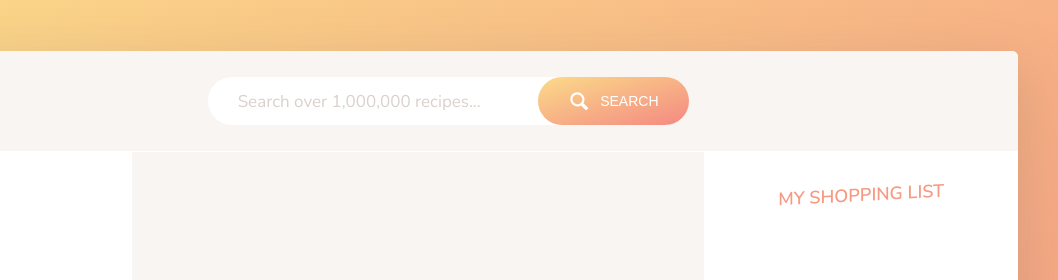
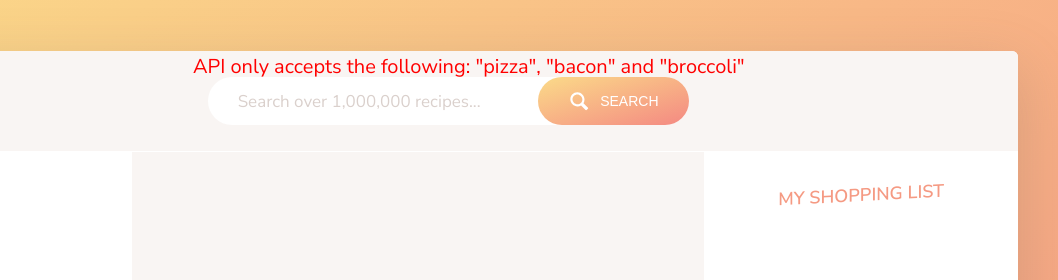
Before and after one commit to tomzacchia/forkify, a website built with webpack: page dist/index.html in a window 1280 px wide. Shown: the top 280 px of the page, 222-1280 px from the left. Built offline with nearby package versions, Linux system fonts and the light colour scheme.

Commit message:
Build app

```diff
--- a/dist/index.html
+++ b/dist/index.html
@@ -13,6 +13,7 @@
 
 <body>
     <div class="container">
+        <p class="warning-text"> API only accepts the following: "pizza", "bacon" and "broccoli" </p>
         <header class="header">
             <img src="img/logo.png" alt="Logo" class="header__logo">
             <form class="search">
```
